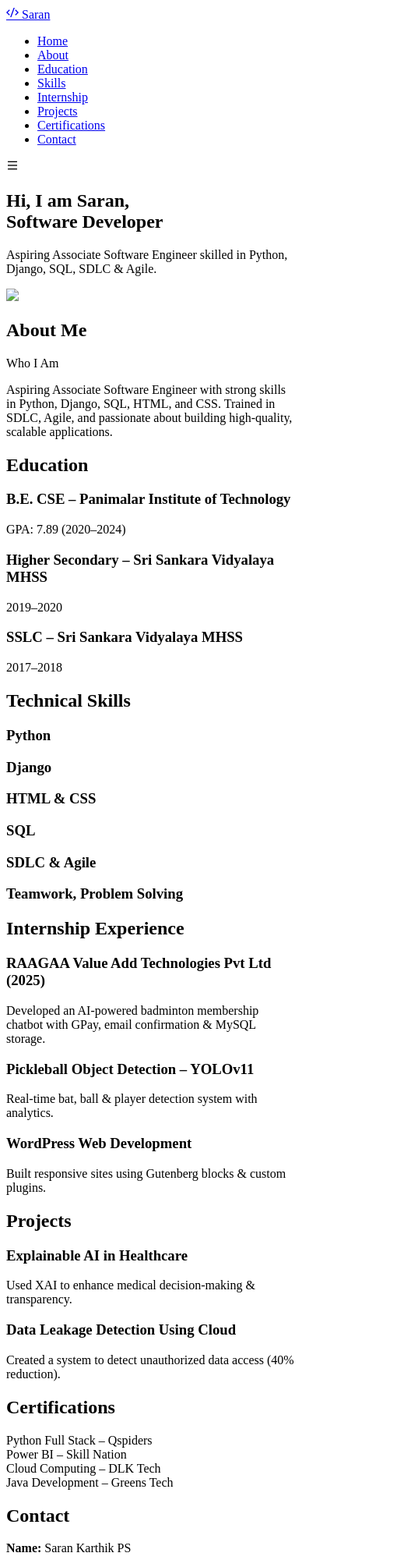
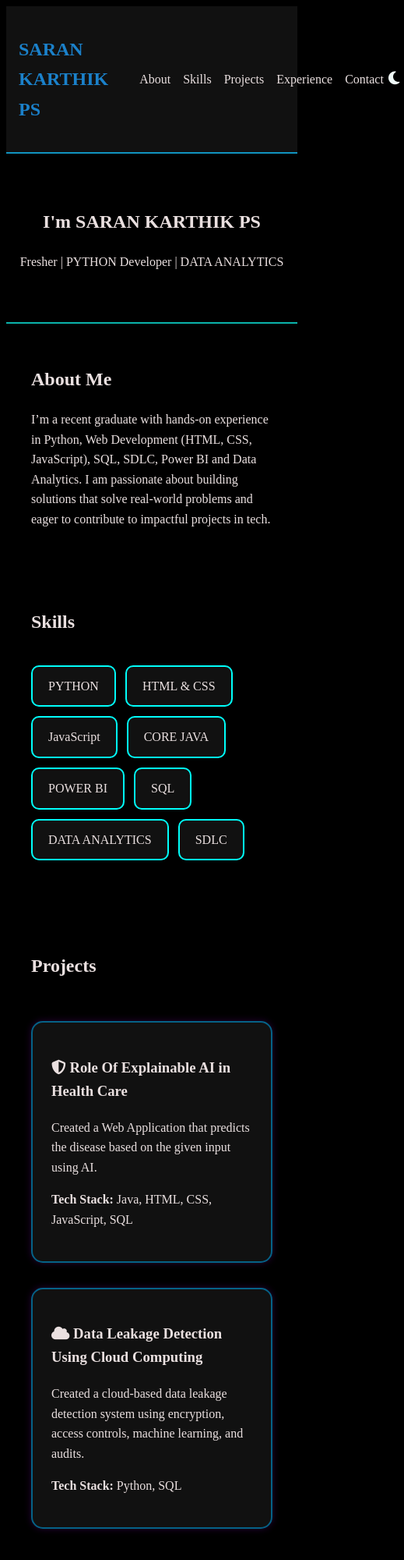
Before and after one commit to s-k-4-6/saran-portfolio, a plain HTML site: page index.html in a window 390 px wide. Shown: the top 2000 px of the page at 78% size, 519 px wide, since content can reach past the window. Drawn offline with nearby package versions, Linux system fonts and the light colour scheme.

Commit message:
Update index.html

```diff
--- a/index.html
+++ b/index.html
@@ -1,189 +1,149 @@
+
 <!DOCTYPE html>
 <html lang="en">
-
 <head>
-    <meta charset="UTF-8">
-    <meta name="viewport" content="width=device-width, initial-scale=1.0">
-    <title>Saran Karthik PS - Portfolio</title>
-
-    <!-- Google Font -->
-    <link href="https://fonts.googleapis.com/css2?family=Space+Grotesk:wght@400;500;600;700&display=swap" rel="stylesheet">
-
-    <!-- Remix Icons -->
-    <link href="https://cdn.jsdelivr.net/npm/remixicon@2.5.0/fonts/remixicon.css" rel="stylesheet">
-
-    <!-- CSS -->
-    <link rel="stylesheet" href="style.css">
+  <meta charset="UTF-8" />
+  <meta name="viewport" content="width=device-width, initial-scale=1.0"/>
+  <title>SARAN KARTHIK PS - Portfolio</title>
+  <link rel="stylesheet" href="https://cdnjs.cloudflare.com/ajax/libs/font-awesome/5.15.4/css/all.min.css" />
+  <link rel="stylesheet" href="styles.css" />
 </head>
 
 <body>
+  <header>
+    <nav>
+      <h1>SARAN KARTHIK PS</h1>
+      <ul>
+        <li><a href="#about">About</a></li>
+        <li><a href="#skills">Skills</a></li>
+        <li><a href="#projects">Projects</a></li>
+        <li><a href="#experience">Experience</a></li>
+        <li><a href="#contact">Contact</a></li>
+      </ul>
+      <button id="theme-toggle" class="toggle-button"><i class="fas fa-moon"></i></button>
+    </nav>
+  </header>
 
-    <!-- HEADER -->
-    <header id="header" class="header">
-        <div class="container nav">
-            <a href="#" class="nav__brand">
-                <i class="ri-code-s-slash-line"></i> Saran
-            </a>
+  <section id="hero">
+    <h2>I'm SARAN KARTHIK PS</h2>
+    <p>Fresher | PYTHON Developer | DATA ANALYTICS</p>
+  </section>
 
-            <ul class="nav__list" id="nav-menu">
-                <li><a href="#hero" class="nav__link">Home</a></li>
-                <li><a href="#about" class="nav__link">About</a></li>
-                <li><a href="#education" class="nav__link">Education</a></li>
-                <li><a href="#skills" class="nav__link">Skills</a></li>
-                <li><a href="#internship" class="nav__link">Internship</a></li>
-                <li><a href="#projects" class="nav__link">Projects</a></li>
-                <li><a href="#certifications" class="nav__link">Certifications</a></li>
-                <li><a href="#contact" class="nav__link">Contact</a></li>
-            </ul>
+  <section id="about">
+    <h2>About Me</h2>
+    <p>
+      I’m a recent graduate with hands-on experience in Python, Web Development (HTML, CSS, JavaScript), SQL, SDLC,
+      Power BI and Data Analytics. I am passionate about building solutions that solve real-world problems and eager to
+      contribute to impactful projects in tech.
+    </p>
+  </section>
 
-            <div class="nav__toggle" id="nav-toggle">
-                <i class="ri-menu-line"></i>
-            </div>
-        </div>
-    </header>
+  <section id="skills">
+    <h2>Skills</h2>
+    <ul class="skills-list">
+      <li>PYTHON</li>
+      <li>HTML & CSS</li>
+      <li>JavaScript</li>
+      <li>CORE JAVA</li>
+      <li>POWER BI</li>
+      <li>SQL</li>
+      <li>DATA ANALYTICS</li>
+      <li>SDLC</li>
+    </ul>
+  </section>
 
-    <!-- HERO SECTION -->
-    <section id="hero" class="section hero">
-        <div class="container hero__wrapper">
-            <div class="hero__content">
-                <h1>Hi, I am Saran,<br>Software Developer</h1>
-                <p>Aspiring Associate Software Engineer skilled in Python, Django, SQL, SDLC & Agile.</p>
-            </div>
-            <img src="assets/img/hero1.jpeg" class="hero__img">
-        </div>
-    </section>
+  <section id="projects">
+    <h1>Projects</h1>
 
-    <!-- ABOUT -->
-    <section id="about" class="section">
-        <div class="container">
-            <h2 class="section__title">About Me</h2>
-            <p class="section__subtitle">Who I Am</p>
+    <div class="project">
+      <h3><i class="fas fa-shield-alt"></i> Role Of Explainable AI in Health Care</h3>
+      <p>Created a Web Application that predicts the disease based on the given input using AI.</p>
+      <p><strong>Tech Stack:</strong> Java, HTML, CSS, JavaScript, SQL</p>
+    </div>
 
-            <div class="card">
-                <p>
-                    Aspiring Associate Software Engineer with strong skills in Python, Django, SQL, HTML, and CSS.
-                    Trained in SDLC, Agile, and passionate about building high-quality, scalable applications.
-                </p>
-            </div>
-        </div>
-    </section>
+    <div class="project">
+      <h3><i class="fas fa-cloud"></i> Data Leakage Detection Using Cloud Computing</h3>
+      <p>Created a cloud-based data leakage detection system using encryption, access controls, machine learning, and audits.</p>
+      <p><strong>Tech Stack:</strong> Python, SQL</p>
+    </div>
 
-    <!-- EDUCATION -->
-    <section id="education" class="section">
-        <div class="container">
-            <h2 class="section__title">Education</h2>
+  </section>
 
-            <div class="grid">
-                <div class="card">
-                    <h3>B.E. CSE – Panimalar Institute of Technology</h3>
-                    <p>GPA: 7.89 (2020–2024)</p>
-                </div>
-                <div class="card">
-                    <h3>Higher Secondary – Sri Sankara Vidyalaya MHSS</h3>
-                    <p>2019–2020</p>
-                </div>
-                <div class="card">
-                    <h3>SSLC – Sri Sankara Vidyalaya MHSS</h3>
-                    <p>2017–2018</p>
-                </div>
-            </div>
-        </div>
-    </section>
+  <section id="experience">
+    <h1>Work Experience</h1>
 
-    <!-- SKILLS -->
-    <section id="skills" class="section">
-        <div class="container">
-            <h2 class="section__title">Technical Skills</h2>
+    <!-- Experience 1 -->
+    <div class="experience-entry">
+      <h3><i class="fas fa-laptop-code"></i> Cloud Computing Intern – DLK Technologies</h3>
+      <p><strong>Duration:</strong> Aug 2022 </p>
+      <p>Gained foundational experience with cloud computing concepts and AWS services. Explored basics of EC2, S3, IAM, and cloud deployment practices.</p>
+    </div>
 
-            <div class="grid">
-                <div class="card"><h3>Python</h3></div>
-                <div class="card"><h3>Django</h3></div>
-                <div class="card"><h3>HTML & CSS</h3></div>
-                <div class="card"><h3>SQL</h3></div>
-                <div class="card"><h3>SDLC & Agile</h3></div>
-                <div class="card"><h3>Teamwork, Problem Solving</h3></div>
-            </div>
-        </div>
-    </section>
+    <!-- Experience 2 - NEW INTERNSHIP -->
+    <div class="experience-entry">
+      <h3><i class="fas fa-robot"></i> Internship – RAAGAA Value Add Technologies Pvt Ltd, Chennai</h3>
+      <p><strong>Duration:</strong> July 2025 – Oct 2025</p>
 
-    <!-- INTERNSHIP -->
-    <section id="internship" class="section">
-        <div class="container">
-            <h2 class="section__title">Internship Experience</h2>
+      <ul style="margin-left: 1rem; margin-top: 0.5rem;">
+        <li><strong>Badminton Membership Chatbot (AI Integration):</strong><br>
+            Developed an AI-powered membership chatbot using HTML, CSS, OpenAI API with GPay integration,
+            email confirmation, and MySQL chat storage.</li><br>
 
-            <div class="grid">
-                <div class="card">
-                    <h3>RAAGAA Value Add Technologies Pvt Ltd (2025)</h3>
-                    <p>Developed an AI-powered badminton membership chatbot with GPay, email confirmation & MySQL storage.</p>
-                </div>
+        <li><strong>Pickleball Object Detection System (YOLOv11):</strong><br>
+            Built a YOLOv11-based object detection system to track pickleball bat, ball, and players with real-time analytics and annotated exports.</li><br>
 
-                <div class="card">
-                    <h3>Pickleball Object Detection – YOLOv11</h3>
-                    <p>Real-time bat, ball & player detection system with analytics.</p>
-                </div>
+        <li><strong>WordPress Webpage Development:</strong><br>
+            Designed and developed a responsive WordPress website using Gutenberg block editor with interactive layouts, tab navigation, image transitions, and custom plugins.</li>
+      </ul>
+    </div>
+  </section>
 
-                <div class="card">
-                    <h3>WordPress Web Development</h3>
-                    <p>Built responsive sites using Gutenberg blocks & custom plugins.</p>
-                </div>
-            </div>
-        </div>
-    </section>
+  <section id="external-links">
+    <h2>External Links</h2>
+    <div class="external-link-boxes">
+      <a href="https://github.com/S-k-46" target="_blank" class="external-box">
+        <i class="fab fa-github"></i><span>GitHub</span>
+      </a>
 
-    <!-- PROJECTS -->
-    <section id="projects" class="section">
-        <div class="container">
-            <h2 class="section__title">Projects</h2>
+      <a href="https://www.linkedin.com/in/sarankarthik46/" target="_blank" class="external-box">
+        <i class="fab fa-linkedin"></i><span>LinkedIn</span>
+      </a>
 
-            <div class="grid">
-                <div class="card">
-                    <h3>Explainable AI in Healthcare</h3>
-                    <p>Used XAI to enhance medical decision-making & transparency.</p>
-                </div>
+      <a href="https://mail.google.com/mail/?view=cm&fs=1&to=sarankarthikparthipan@gmail.com" target="_blank" class="external-box">
+        <i class="fa-solid fa-envelope"></i><span>GMAIL</span>
+      </a>
+    </div>
+  </section>
 
-                <div class="card">
-                    <h3>Data Leakage Detection Using Cloud</h3>
-                    <p>Created a system to detect unauthorized data access (40% reduction).</p>
-                </div>
-            </div>
-        </div>
-    </section>
+  <section id="contact">
+    <h2>Contact</h2>
+    <form id="contact-form">
+      <input type="text" placeholder="Your Name" required />
+      <input type="email" placeholder="Your Email" required />
+      <textarea placeholder="Your Message" required></textarea>
+      <button type="submit">Send</button>
+    </form>
+  </section>
 
-    <!-- CERTIFICATIONS -->
-    <section id="certifications" class="section">
-        <div class="container">
-            <h2 class="section__title">Certifications</h2>
+  <footer>
+    <p>© 2025 Saran Karthik — Crafting code with creativity, building solutions with soul <i class="fa fas fa-rocket"></i> </p>
+  </footer>
 
-            <div class="grid">
-                <div class="card">Python Full Stack – Qspiders</div>
-                <div class="card">Power BI – Skill Nation</div>
-                <div class="card">Cloud Computing – DLK Tech</div>
-                <div class="card">Java Development – Greens Tech</div>
-            </div>
-        </div>
-    </section>
+  <script>
+    document.getElementById("contact-form").addEventListener("submit", function (e) {
+      e.preventDefault();
+      alert("Thanks for your message, SARAN KARTHIK!");
+    });
 
-    <!-- CONTACT -->
-    <section id="contact" class="section contact">
-        <div class="container">
-            <h2 class="section__title">Contact</h2>
+    const toggleButton = document.getElementById("theme-toggle");
+    toggleButton.addEventListener("click", () => {
+      document.body.classList.toggle("light-theme");
+      const icon = toggleButton.querySelector("i");
+      icon.classList.toggle("fa-moon");
+      icon.classList.toggle("fa-sun");
+    });
+  </script>
 
-            <div class="card">
-                <p><strong>Name:</strong> Saran Karthik PS</p>
-                <p><strong>Email:</strong> sarankarthikparthipan@gmail.com</p>
-                <p><strong>Mobile:</strong> +91 9840182516</p>
-                <p><strong>LinkedIn:</strong> linkedin.com/in/sarankarthik46</p>
-                <p><strong>GitHub:</strong> s-k-46</p>
-            </div>
-        </div>
-    </section>
-
-    <!-- FOOTER -->
-    <footer class="footer">
-        <p>© 2025 | Designed by Saran Karthik PS</p>
-    </footer>
-
-    <script src="script.js"></script>
+  <script src="https://kit.fontawesome.com/6b6913485f.js" crossorigin="anonymous"></script>
 </body>
-
 </html>
```
